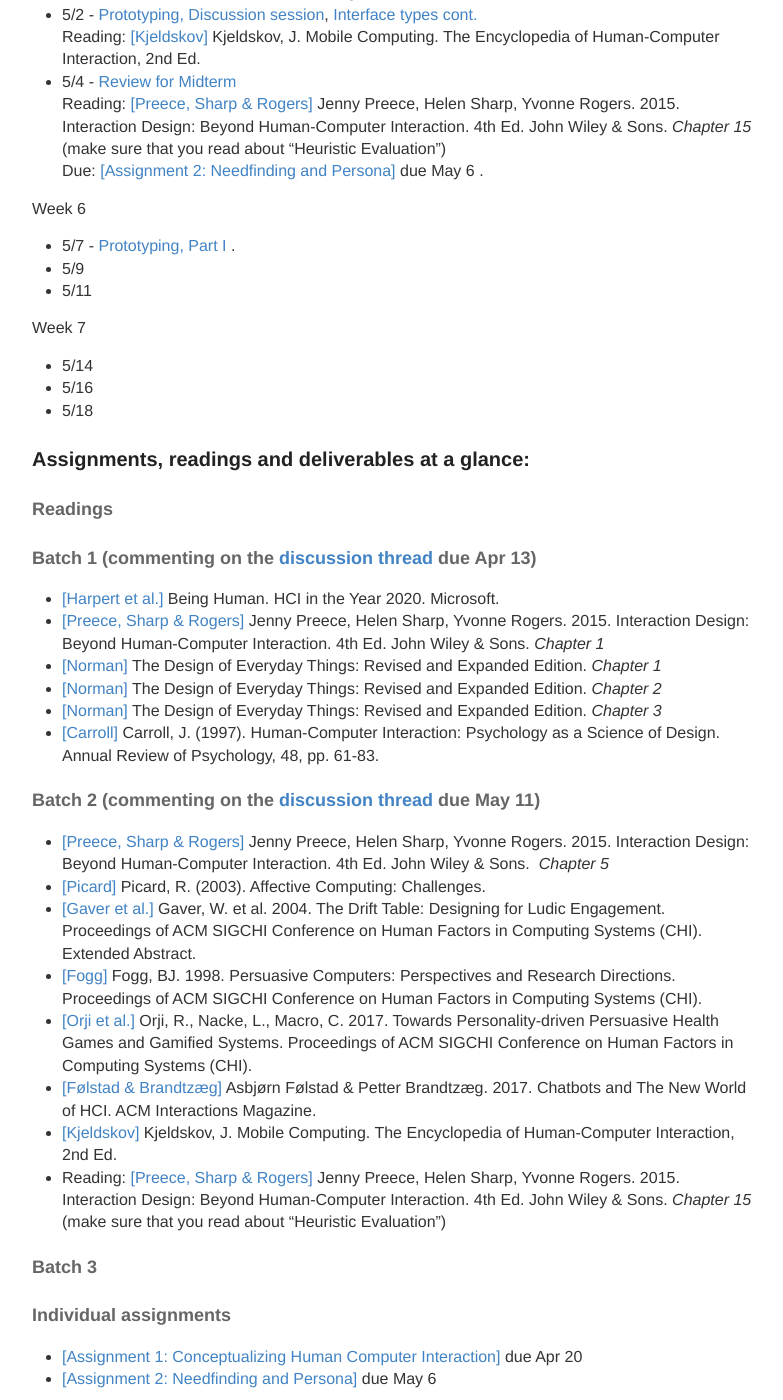
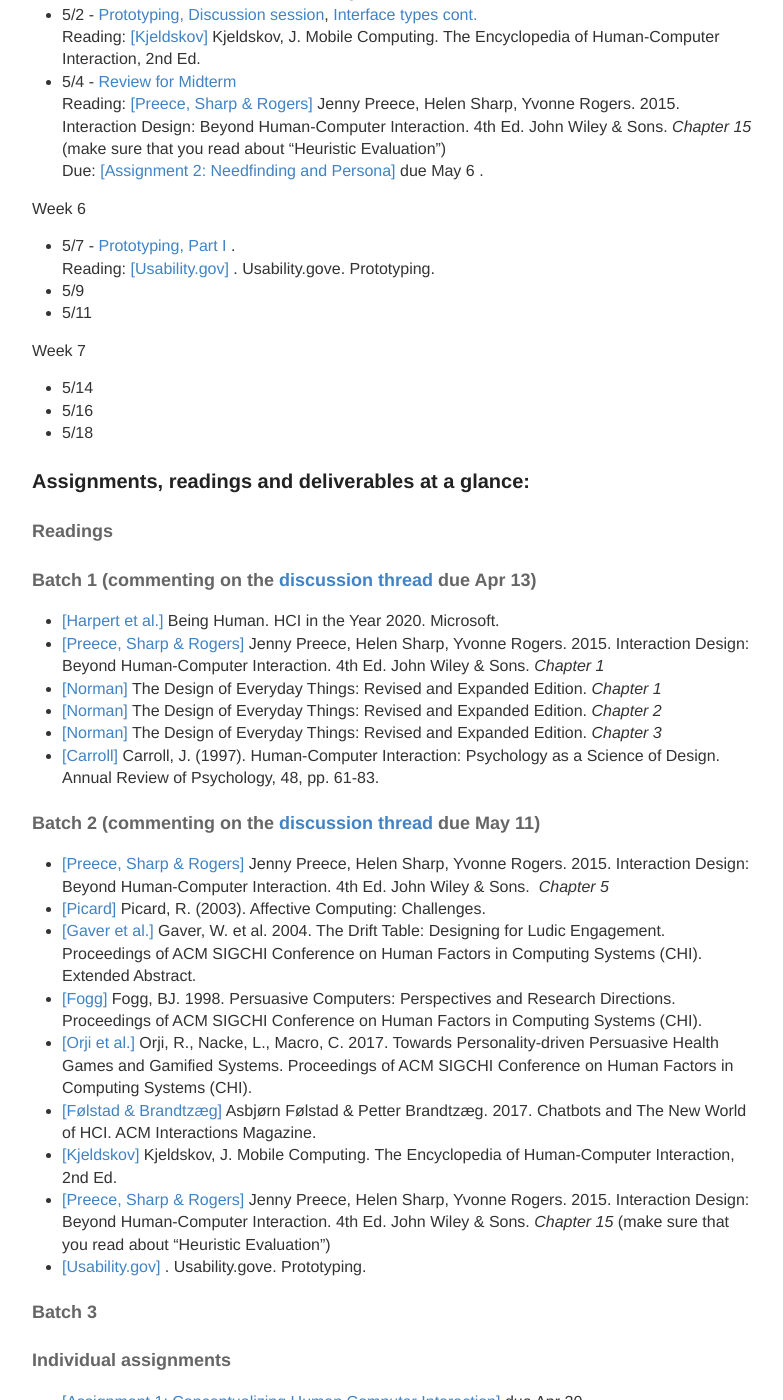
Before and after one commit to hciwang/hciwang.github.io, a Jekyll site: the page built from _posts/2018-3-25-lectures.md, in a window 1280 px wide and 1400 px high, scrolled down 1702 px. Shown: the whole window, without its empty margins (248-1031 px from the left). Built offline with Jekyll 4.4.1, drawn with Linux system fonts in a browser that asks for light colours.

Commit message:
Update 2018-3-25-lectures.md

```diff
--- a/_posts/2018-3-25-lectures.md
+++ b/_posts/2018-3-25-lectures.md
@@ -58,6 +58,7 @@
 
 Week 6
 - 5/7 - [Prototyping, Part I](https://canvas.ucdavis.edu/courses/225630/files?preview=3491453) .
+Reading: [[Usability.gov]](https://www.usability.gov/how-to-and-tools/methods/prototyping.html) . Usability.gove. Prototyping.
 - 5/9
 - 5/11
 
@@ -86,7 +87,8 @@
 - [[Orji et al.]](https://canvas.ucdavis.edu/courses/225630/files?preview=3353901) Orji, R., Nacke, L., Macro, C. 2017. Towards Personality-driven Persuasive Health  Games and Gamified Systems. Proceedings of ACM SIGCHI Conference on Human Factors in Computing Systems (CHI).
 - [[Følstad & Brandtzæg]](http://interactions.acm.org/archive/view/july-august-2017/chatbots-and-the-new-world-of-hci) Asbjørn Følstad & Petter Brandtzæg. 2017. Chatbots and The New World of HCI. ACM Interactions Magazine.
 - [[Kjeldskov]](https://www.interaction-design.org/literature/book/the-encyclopedia-of-human-computer-interaction-2nd-ed/mobile-computing) Kjeldskov, J. Mobile Computing. The Encyclopedia of Human-Computer Interaction, 2nd Ed.
-- Reading: [[Preece, Sharp & Rogers]](http://www.id-book.com/) Jenny Preece, Helen Sharp, Yvonne Rogers. 2015. Interaction Design: Beyond Human-Computer Interaction. 4th Ed. John Wiley & Sons.  *Chapter 15* (make sure that you read about "Heuristic Evaluation")
+- [[Preece, Sharp & Rogers]](http://www.id-book.com/) Jenny Preece, Helen Sharp, Yvonne Rogers. 2015. Interaction Design: Beyond Human-Computer Interaction. 4th Ed. John Wiley & Sons.  *Chapter 15* (make sure that you read about "Heuristic Evaluation")
+- [[Usability.gov]](https://www.usability.gov/how-to-and-tools/methods/prototyping.html) . Usability.gove. Prototyping.
 
 
 
```
